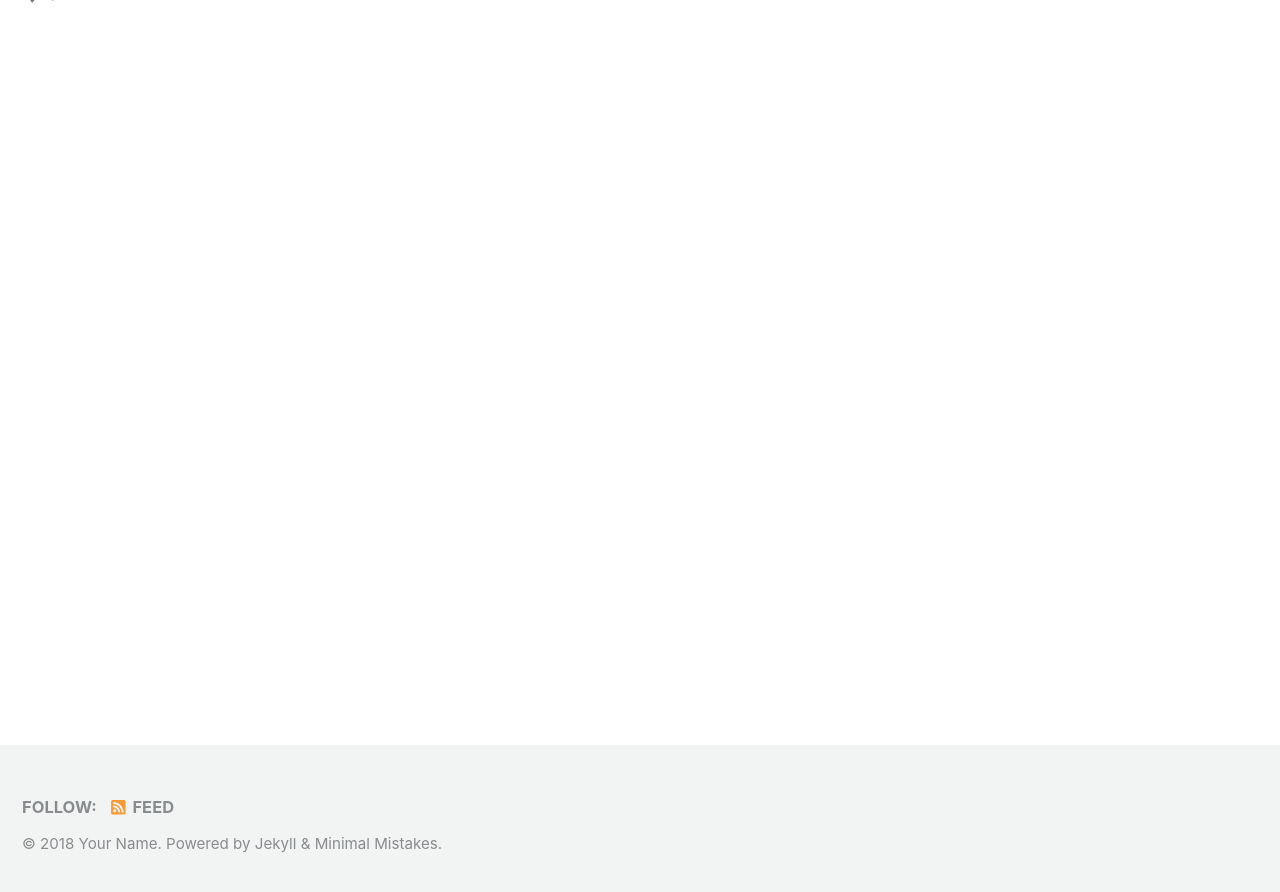
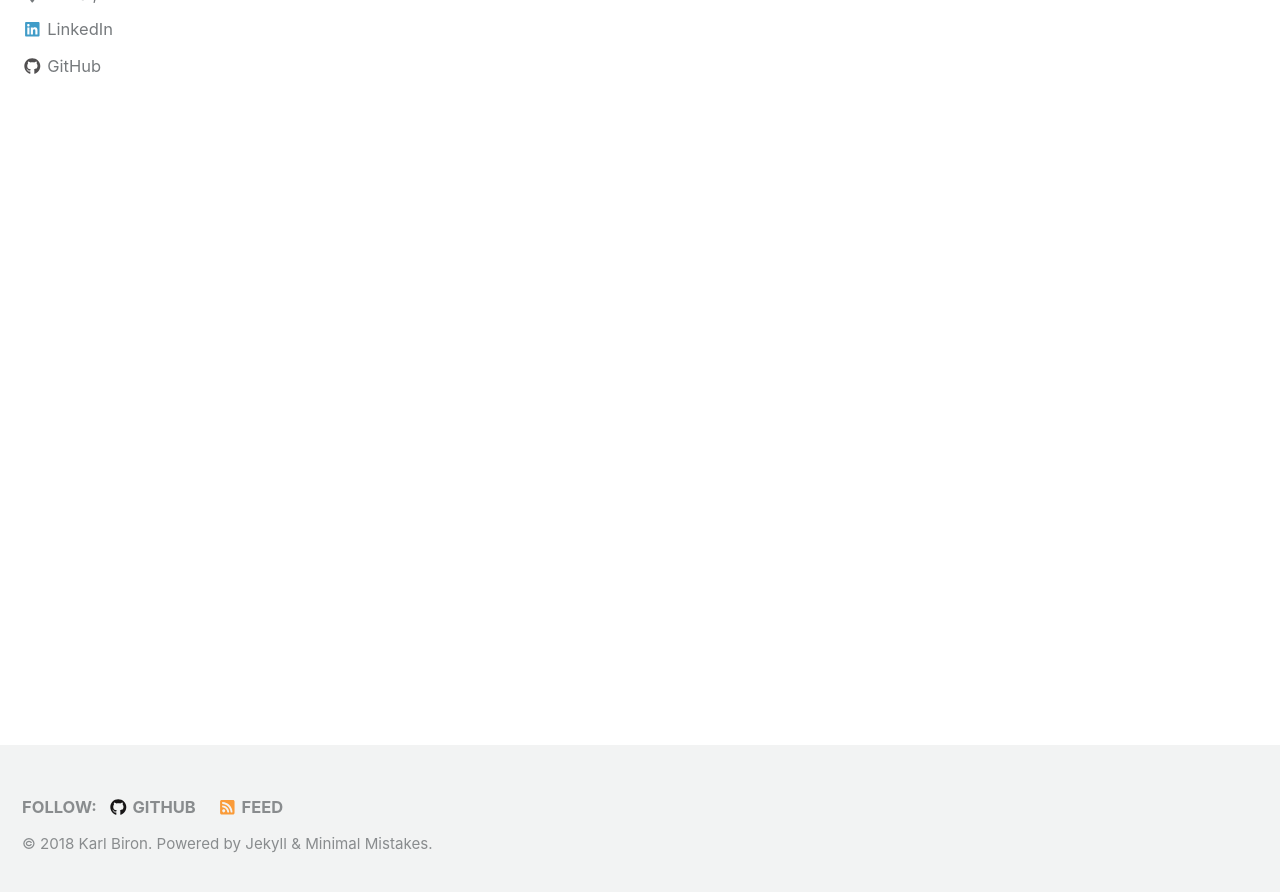
Before and after one commit to KarlBiron/KarlBiron.github.io, a Jekyll site: the page built from index.html, in a window 1280 px wide and 900 px high, scrolled down 253 px. Shown: the top 892 px of the window. Built offline with Jekyll 4.4.1, drawn with Linux system fonts in a browser that asks for light colours; nearby versions of some CDN libraries; the list of posts is cut into pages by our own code; some of the changed text lies outside the part shown.

Commit message:
new github

```diff
--- a/_config.yml
+++ b/_config.yml
@@ -9,10 +9,10 @@ minimal_mistakes_skin    : "default" # "air", "aqua", "contrast", "dark", "dirt"
 
 # Site Settings
 locale                   : "en-US"
-title                    : "Site Title"
+title                    : "Karl Biron"
 title_separator          : "-"
-name                     : "Your Name"
-description              : "An amazing website."
+name                     : "Karl Biron"
+description              : "Data Science Portfolio"
 url                      : # the base hostname & protocol for your site e.g. "https://mmistakes.github.io"
 baseurl                  : # the subpath of your site, e.g. "/blog"
 repository               : # GitHub username/repo-name e.g. "mmistakes/minimal-mistakes"
@@ -84,10 +84,10 @@ analytics:
 
 # Site Author
 author:
-  name             : "Your Name"
+  name             : "Karl Biron"
   avatar           : # path of avatar image, e.g. "/assets/images/bio-photo.jpg"
-  bio              : "I am an amazing person."
-  location         : "Somewhere"
+  bio              : "Data Science Portfolio"
+  location         : "Dubai, UAE"
   email            :
   uri              :
   home             : # null (default), "absolute or relative url to link to author home"
@@ -97,13 +97,13 @@ author:
   flickr           :
   facebook         :
   foursquare       :
-  github           :
+  github           : "KarlBiron"
   gitlab           :
   google_plus      :
   keybase          :
   instagram        :
   lastfm           :
-  linkedin         : # "john-doe-12345678" (the last part of your profile url, e.g. https://www.linkedin.com/in/john-doe-12345678)
+  linkedin         : "karl-biron-498993ab" # "john-doe-12345678" (the last part of your profile url, e.g. https://www.linkedin.com/in/john-doe-12345678)
   pinterest        :
   soundcloud       :
   stackoverflow    : # "123456/username" (the last part of your profile url, e.g. https://stackoverflow.com/users/123456/username)
@@ -253,3 +253,11 @@ defaults:
       comments: # true
       share: true
       related: true
+
+  # _pages
+  - scope:
+      path: ""
+      type: pages
+    values:
+      layout: single
+      author_profile: true
```
